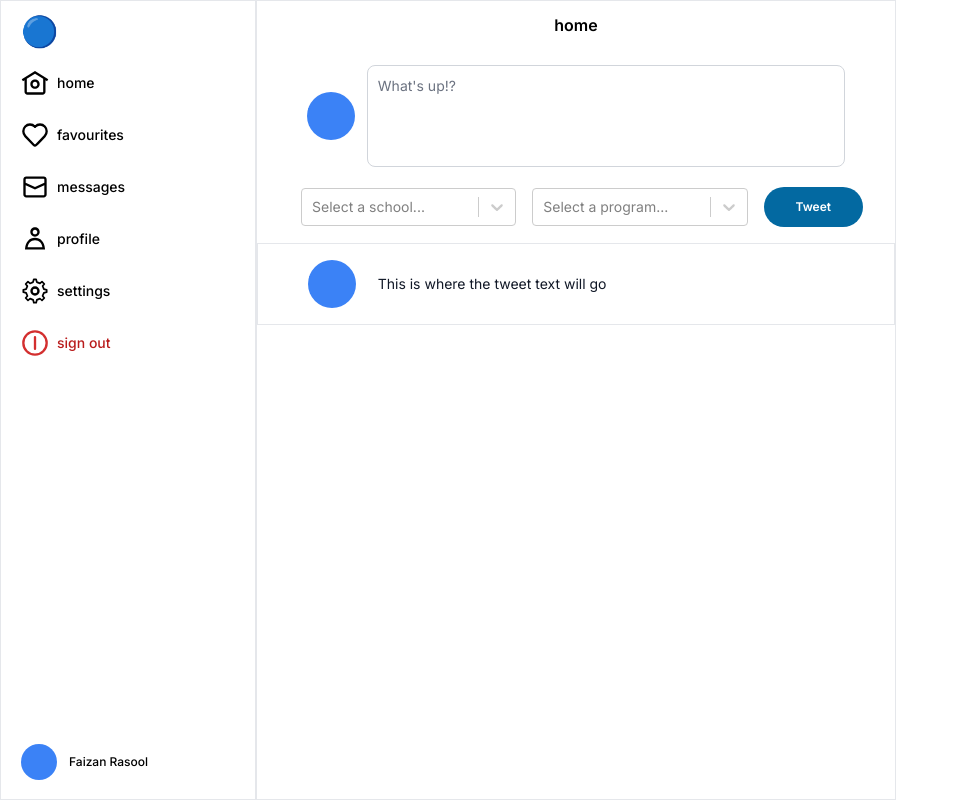
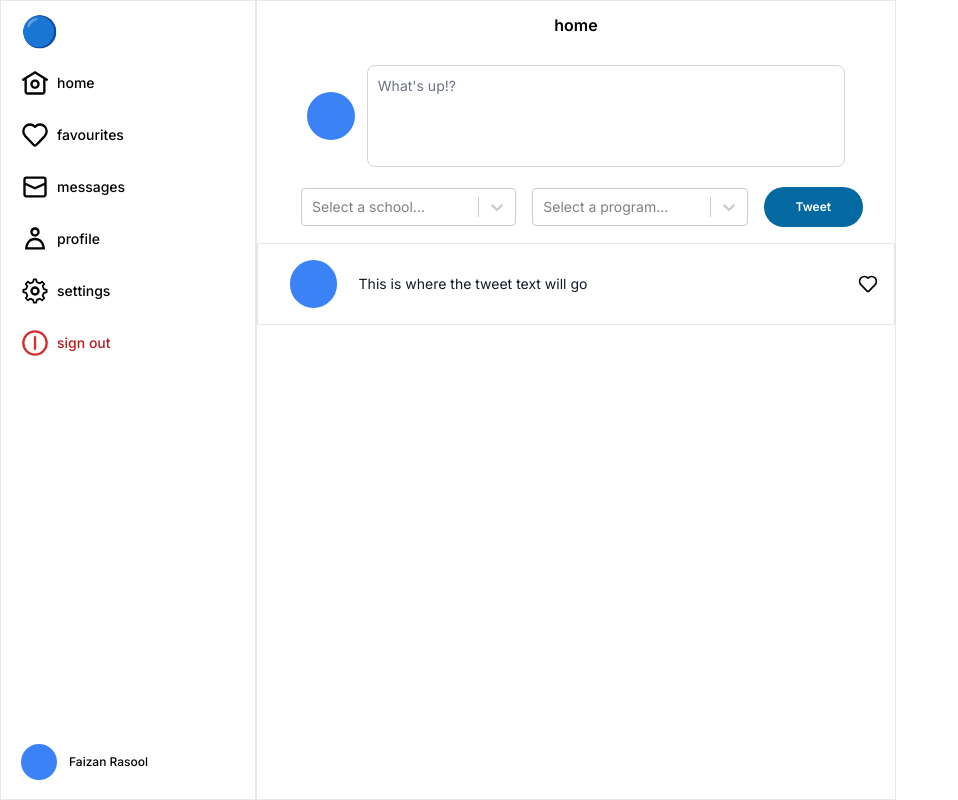
Before and after one commit to faizanraso/huddle, a Next.js app: page /home in a window 1280 px wide. Shown: the whole page, without its empty margins (0-958 px from the left). Built offline with nearby package versions, Linux system fonts and the light colour scheme; no server answers; sample sign-in values are in the browser's storage.

Commit message:
improved ui

```diff
--- a/src/components/home/tweet.tsx
+++ b/src/components/home/tweet.tsx
@@ -1,9 +1,33 @@
 export default function Tweet() {
   return (
-    <div className="flex items-center justify-center gap-x-3 px-4">
-      <div className="h-12 w-12 rounded-full bg-blue-500 text-blue-500">.</div>
-      <div className="block w-10/12 resize-none rounded-lg p-2.5 text-sm text-gray-900 ">
-        <p>This is where the tweet text will go</p>
+    <div className="flex justify-between">
+      <div className="flex items-center justify-center gap-x-3 px-4">
+        <div className="h-12 w-12 rounded-full bg-blue-500 text-blue-500">
+          .
+        </div>
+        <div className="block w-10/12 resize-none rounded-lg p-2.5 text-sm text-gray-900 ">
+          <p>This is where the tweet text will go</p>
+        </div>
+      </div>
+      <div className="flex-coltext-xs flex text-black">
+        <button className="text-black">
+          {" "}
+          <svg
+            className="w-5"
+            strokeWidth="2"
+            viewBox="0 0 24 24"
+            fill="none"
+            xmlns="http://www.w3.org/2000/svg"
+            color="#000000"
+          >
+            <path
+              d="M22 8.862a5.95 5.95 0 01-1.654 4.13c-2.441 2.531-4.809 5.17-7.34 7.608-.581.55-1.502.53-2.057-.045l-7.295-7.562c-2.205-2.286-2.205-5.976 0-8.261a5.58 5.58 0 018.08 0l.266.274.265-.274A5.612 5.612 0 0116.305 3c1.52 0 2.973.624 4.04 1.732A5.95 5.95 0 0122 8.862z"
+              stroke="#000000"
+              strokeWidth="2"
+              strokeLinejoin="round"
+            ></path>
+          </svg>
+        </button>
       </div>
     </div>
   );
```
